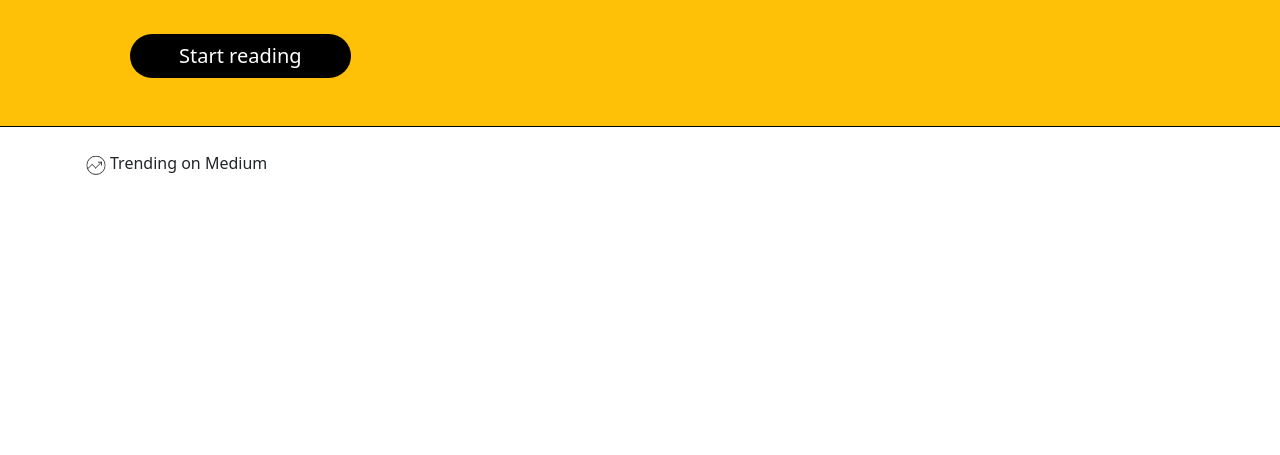
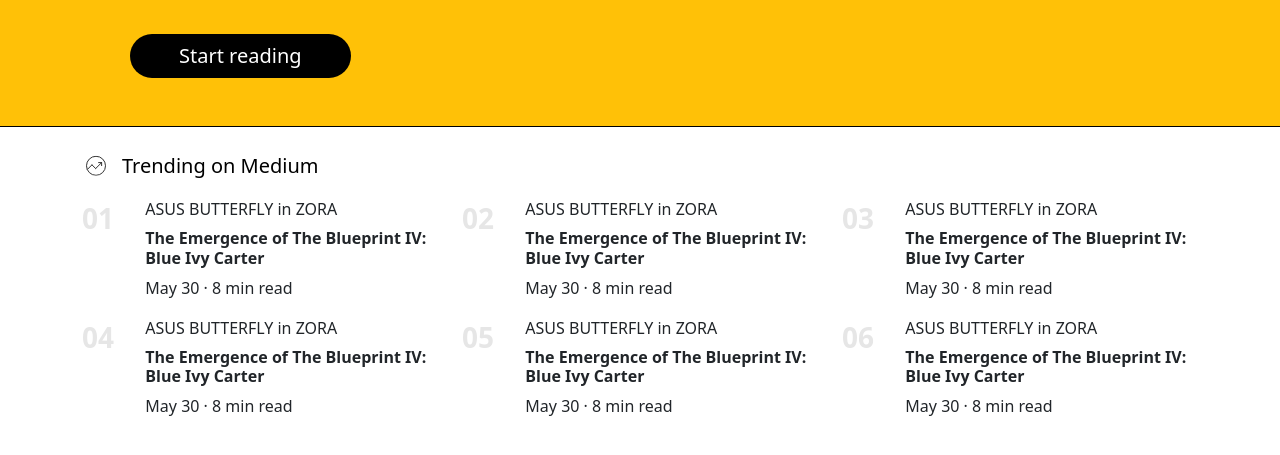
Before and after one commit to TahaDuman/medium-frontend-clone, a website: page index.html in a window 1280 px wide. Shown: the part 299-754 px from the top of the page. Drawn offline with nearby package versions, Linux system fonts and the light colour scheme.

Commit message:
Update index.html

```diff
--- a/index.html
+++ b/index.html
@@ -4,7 +4,7 @@
     <meta charset="UTF-8">
     <meta name="viewport" content="width=device-width, initial-scale=1.0">
     <link rel="stylesheet" href="./node_modules/bootstrap/dist/css/bootstrap.css">
-    <title>Document</title>
+    <title>Medium</title>
     </head>
 
     <body>
@@ -41,21 +41,93 @@
         </div>
     </div>
 
-    <div class="container">
-        <div class="d-flex mt-4">
-            <svg width="28" height="28" viewBox="0 0 28 29" fill="none"><path fill="#fff" d="M0 .8h28v28H0z"></path><g opacity="0.8" clip-path="url(#trending_svg__clip0)"><path fill="#fff" d="M4 4.8h20v20H4z"></path><circle cx="14" cy="14.79" r="9.5" stroke="#000"></circle><path d="M5.46 18.36l4.47-4.48M9.97 13.87l3.67 3.66M13.67 17.53l5.1-5.09M16.62 11.6h3M19.62 11.6v3" stroke="#000" stroke-linecap="round"></path></g><defs><clipPath id="trending_svg__clip0"><path fill="#fff" transform="translate(4 4.8)" d="M0 0h20v20H0z"></path></clipPath></defs></svg>
-            <p>Trending on Medium</p>
-        </div>
 
-        <div class="row">
-            <div class="col">
-                <div class="row">
-                    <div class="col-sm-2"></div>
-                    <div class="col-sm-10"></div>
+    <div class="border-bottom ">
+        <div class="container mb-4">
+            <div class="d-flex mt-4">
+                <svg class="me-2"  width="32" height="32" viewBox="0 0 32 32" fill="none"><path fill="#fff" d="M0 .8h28v28H0z"></path><g opacity="0.8" clip-path="url(#trending_svg__clip0)"><path fill="#fff" d="M4 4.8h20v20H4z"></path><circle cx="14" cy="14.79" r="9.5" stroke="#000"></circle><path d="M5.46 18.36l4.47-4.48M9.97 13.87l3.67 3.66M13.67 17.53l5.1-5.09M16.62 11.6h3M19.62 11.6v3" stroke="#000" stroke-linecap="round"></path></g><defs><clipPath id="trending_svg__clip0"><path fill="#fff" transform="translate(4 4.8)" d="M0 0h20v20H0z"></path></clipPath></defs></svg>
+                <p class="text-black fs-5 fw-medium">Trending on Medium</p>
+            </div>
+
+            <div class="row ">
+                <div class="col-sm-6 col-lg-4">
+                    <div class="row">
+                        <div class="col-sm-2">
+                            <span class="fs-3 fw-bold" style="color:rgba(230, 230, 230, 1)">01</span>
+                        </div>
+                        <div class="col-sm-10">
+                            <p class="mb-2" style="cursor: pointer">ASUS BUTTERFLY in ZORA</p>
+                            <h6 class="fw-bolder" style="cursor: pointer">The Emergence of The Blueprint IV: Blue Ivy Carter</h6>
+                            <p>May 30 · 8 min read</p>
+                        </div>
+                    </div>
+                </div>
+
+                <div class="col-sm-6 col-lg-4">
+                    <div class="row">
+                        <div class="col-sm-2">
+                            <span class="fs-3 fw-bold" style="color:rgba(230, 230, 230, 1)">02</span>
+                        </div>
+                        <div class="col-sm-10">
+                            <p class="mb-2" style="cursor: pointer">ASUS BUTTERFLY in ZORA</p>
+                            <h6 class="fw-bolder" style="cursor: pointer">The Emergence of The Blueprint IV: Blue Ivy Carter</h6>
+                            <p>May 30 · 8 min read</p>
+                        </div>
+                    </div>
+                </div>
+
+                <div class="col-sm-6 col-lg-4">
+                    <div class="row">
+                        <div class="col-sm-2">
+                            <span class="fs-3 fw-bold" style="color:rgba(230, 230, 230, 1)">03</span>
+                        </div>
+                        <div class="col-sm-10">
+                            <p class="mb-2" style="cursor: pointer">ASUS BUTTERFLY in ZORA</p>
+                            <h6 class="fw-bolder" style="cursor: pointer">The Emergence of The Blueprint IV: Blue Ivy Carter</h6>
+                            <p>May 30 · 8 min read</p>
+                        </div>
+                    </div>
+                </div>
+
+                <div class="col-sm-6 col-lg-4">
+                    <div class="row">
+                        <div class="col-sm-2">
+                            <span class="fs-3 fw-bold" style="color:rgba(230, 230, 230, 1)">04</span>
+                        </div>
+                        <div class="col-sm-10">
+                            <p class="mb-2" style="cursor: pointer">ASUS BUTTERFLY in ZORA</p>
+                            <h6 class="fw-bolder" style="cursor: pointer">The Emergence of The Blueprint IV: Blue Ivy Carter</h6>
+                            <p>May 30 · 8 min read</p>
+                        </div>
+                    </div>
+                </div>
+
+                <div class="col-sm-6 col-lg-4">
+                    <div class="row">
+                        <div class="col-sm-2">
+                            <span class="fs-3 fw-bold" style="color:rgba(230, 230, 230, 1)">05</span>
+                        </div>
+                        <div class="col-sm-10">
+                            <p class="mb-2" style="cursor: pointer">ASUS BUTTERFLY in ZORA</p>
+                            <h6 class="fw-bolder" style="cursor: pointer">The Emergence of The Blueprint IV: Blue Ivy Carter</h6>
+                            <p>May 30 · 8 min read</p>
+                        </div>
+                    </div>
+                </div>
+
+                <div class="col-sm-6 col-lg-4">
+                    <div class="row">
+                        <div class="col-sm-2">
+                            <span class="fs-3 fw-bold" style="color:rgba(230, 230, 230, 1)">06</span>
+                        </div>
+                        <div class="col-sm-10">
+                            <p class="mb-2" style="cursor: pointer">ASUS BUTTERFLY in ZORA</p>
+                            <h6 class="fw-bolder" style="cursor: pointer">The Emergence of The Blueprint IV: Blue Ivy Carter</h6>
+                            <p>May 30 · 8 min read</p>
+                        </div>
+                    </div>
                 </div>
             </div>
-            <div class="col"></div>
-            <div class="col"></div>
         </div>
     </div>
 
```
